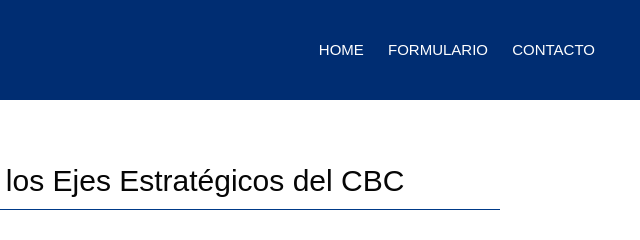
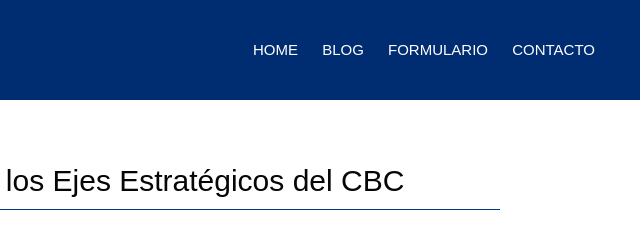
Before and after one commit to JelsinPalomino/formulario_cbc, a plain HTML site: page index.html in a window 1280 px wide. Shown: the top 240 px of the page, 640-1280 px from the left. Drawn offline with nearby package versions, Linux system fonts and the light colour scheme.

Commit message:
Update index.html

```diff
--- a/index.html
+++ b/index.html
@@ -28,7 +28,7 @@
 
     <ul class="menu">
       <a href="https://jelsinpalomino.github.io/presentacion_cbc/">Home</a>
-      <!-- <a href="https://www.who.int/health-topics/coronavirus">Info</a> -->
+      <a href="https://bibliotecabartolome.wordpress.com">Blog</a>
       <!-- <a href="https://www.gob.pe/coronavirus">Advice for public</a> -->
       <a href="https://jelsinpalomino.github.io/formulario_cbc/">Formulario</a>
       <a href="https://www.cbc.org.pe">Contacto</a>
```
